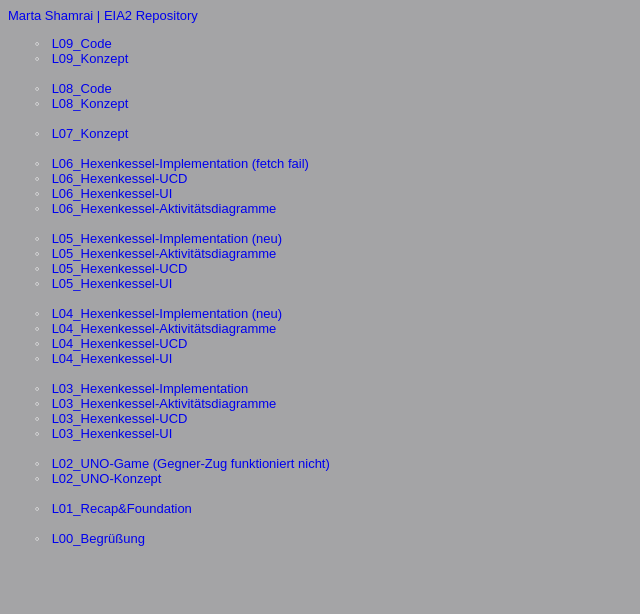
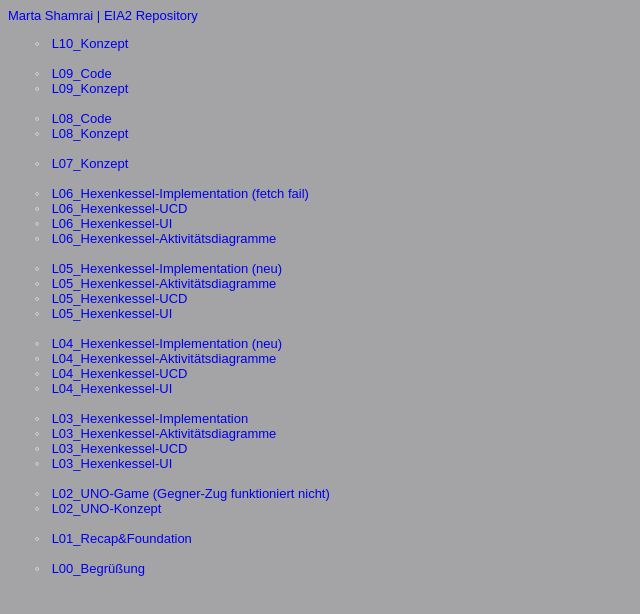
Before and after one commit to MartaS0002/EIA2-WiSe20-21, a website: page steckbrief.htm in a window 1280 px wide. Shown: the whole page, without its empty margins (0-640 px from the left). Drawn offline with Linux system fonts and the light colour scheme.

Commit message:
steckbrief konzept 10 upload

```diff
--- a/steckbrief.htm
+++ b/steckbrief.htm
@@ -36,6 +36,17 @@
     <a href="https://github.com/MartaS0002/EIA2-WiSe20-21" target="_blank">EIA2 Repository</a>
 
     <ul>
+
+           <li>
+            <a href="https://martas0002.github.io/EIA2-WiSe20-21/Aufgaben/10Aufgabe/10_Konzept.pdf"
+                target="_blank">
+                   L10_Konzept</a>
+        </li>
+
+
+
+               </br>
+
 
 
          <li>
```
